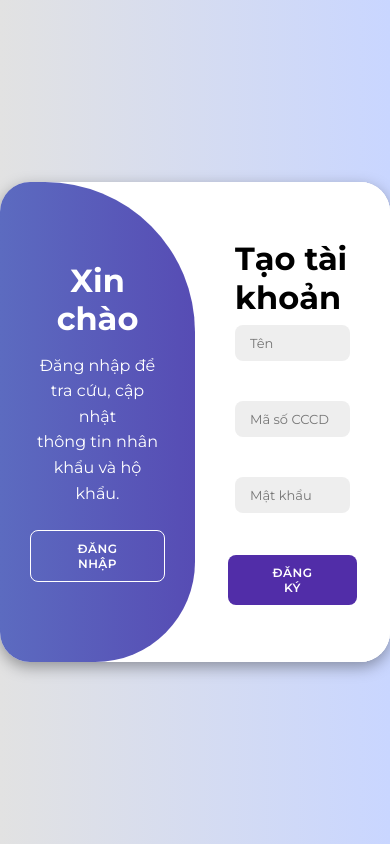
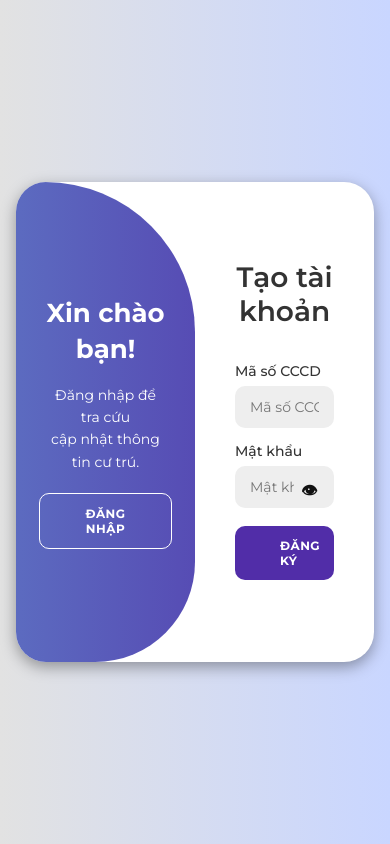
Before and after one commit to tyn275/Population-and-Household-registration-management, a plain HTML site: page Frontend/Login/login.html in a window 390 px wide. Both pictures are taken after a click on the button "ĐĂNG KÝ". Drawn offline with Linux system fonts and the light colour scheme.

Commit message:
commit ban chot frontend login

```diff
--- a/Frontend/Login/login.css
+++ b/Frontend/Login/login.css
@@ -1,21 +1,15 @@
-@import url("https://fonts.googleapis.com/css2?family=Montserrat:wght@300;400;500;600;700&display=swap");
+@import url('https://fonts.googleapis.com/css2?family=Montserrat:wght@300;400;500;600;700&display=swap');
 
-* {
-  margin: 0;
-  padding: 0;
-  box-sizing: border-box;
-  font-family: "Montserrat", sans-serif;
-}
+* { margin: 0; padding: 0; box-sizing: border-box; font-family: 'Montserrat', sans-serif; }
 
 body {
   background: linear-gradient(to right, #e2e2e2, #c9d6ff);
-  display: flex;
-  align-items: center;
-  justify-content: center;
-  flex-direction: column;
-  height: 100vh;
+  display: flex; align-items: center; justify-content: center; flex-direction: column;
+  min-height: 100vh;
+  padding: 16px;
 }
 
+/* ===== Khung tổng ===== */
 .container {
   background-color: #fff;
   border-radius: 30px;
@@ -28,210 +22,170 @@ body {
   transition: all 0.6s ease-in-out;
 }
 
+/* Panel chứa form: căn GIỮA dọc + ngang */
+.form-container {
+  position: absolute; top: 0; height: 100%; width: 50%;
+  transition: all 0.6s ease-in-out;
+  display: flex; align-items: center; justify-content: center;
+  z-index: 10;   /* 👈 giữa dọc/ngang */
+}
+
+/* Bản thân form: gọn, auto-height để báo lỗi nở ra vẫn giữ giữa */
 .container form {
   background-color: #fff;
-  display: flex;
-  align-items: center;
-  justify-content: center;
-  flex-direction: column;
-  padding: 0 40px;
-  height: 100%;
+  display: flex; flex-direction: column; align-items: stretch; justify-content: flex-start;
+  gap: 14px;
+  padding: 24px 40px 28px;
+  height: auto;                       /* 👈 thay vì 100% */
+  width: 100%; max-width: 420px;      /* 👈 gọn và dễ căn giữa */
+  margin: 0 auto;
 }
 
 .container input {
   background-color: #eee;
   border: none;
-  margin: 8px 0;
-  padding: 10px 15px;
-  font-size: 13px;
-  border-radius: 8px;
+  padding: 12px 15px;
+  font-size: 14px;
+  border-radius: 10px;
   width: 100%;
   outline: none;
-  transition: border 0.3s ease, background 0.3s ease;
+  transition: border 0.2s ease, background 0.2s ease, box-shadow 0.2s ease;
 }
-
 .container input:focus {
   background-color: #fff;
   border: 2px solid #512da8;
+  box-shadow: 0 0 0 4px rgba(81,45,168,.12);
 }
 
 .container button {
   background-color: #512da8;
   color: #fff;
   font-size: 12px;
-  padding: 10px 45px;
+  padding: 12px 45px;
   border: none;
-  border-radius: 8px;
-  font-weight: 600;
-  letter-spacing: 0.5px;
+  border-radius: 10px;
+  font-weight: 700;
+  letter-spacing: .5px;
   text-transform: uppercase;
-  margin-top: 10px;
+  margin-top: 4px;
   cursor: pointer;
-  transition: background 0.3s ease;
+  transition: background .2s ease, transform .02s ease-in;
+}
+.container button:hover { background-color: #3e1f91; }
+.container button:active { transform: translateY(1px); }
+.container button.hidden { background-color: transparent; border: 1px solid #fff; }
+
+/* ===== Vị trí các panel ===== */
+.sign-in { left: 0; z-index: 2; }
+.container.active .sign-in { transform: translateX(100%); }
+
+.sign-up { left: 0; opacity: 0; z-index: 1; }
+.container.active .sign-up { transform: translateX(100%); opacity: 1; z-index: 5; animation: move .6s; }
+
+@keyframes move {
+  0%, 49.99% { opacity: 0; z-index: 1; }
+  50%, 100%  { opacity: 1; z-index: 5; }
 }
 
-.container button:hover {
-  background-color: #3e1f91;
-}
-
-.container button.hidden {
-  background-color: transparent;
-  border: 1px solid #fff;
-}
-
-.form-container {
-  position: absolute;
-  top: 0;
-  height: 100%;
-  transition: all 0.6s ease-in-out;
-  width: 50%;
-}
-
-.sign-in {
-  left: 0;
-  z-index: 2;
-}
-.container.active .sign-in {
-  transform: translateX(100%);
-}
-
-.sign-up {
-  left: 0;
-  opacity: 0;
-  z-index: 1;
-}
-.container.active .sign-up {
-  transform: translateX(100%);
-  opacity: 1;
-  z-index: 5;
-  animation: move 0.6s;
-}
-
-@keyframes move {
-  0%,
-  49.99% {
-    opacity: 0;
-    z-index: 1;
-  }
-  50%,
-  100% {
-    opacity: 1;
-    z-index: 5;
-  }
-}
-
+/* ===== Toggle gradient ===== */
 .toggle-container {
-  position: absolute;
-  top: 0;
-  left: 50%;
-  width: 50%;
-  height: 100%;
+  position: absolute; top: 0; left: 50%;
+  width: 50%; height: 100%;
   overflow: hidden;
-  transition: all 0.6s ease-in-out;
+  transition: all .6s ease-in-out;
   border-radius: 150px 0 0 100px;
   z-index: 1000;
 }
-
-.container.active .toggle-container {
-  transform: translateX(-100%);
-  border-radius: 0 150px 100px 0;
-}
+.container.active .toggle-container { transform: translateX(-100%); border-radius: 0 150px 100px 0; }
 
 .toggle {
   background: linear-gradient(to right, #5c6bc0, #512da8);
   color: #fff;
-  position: relative;
-  left: -100%;
-  height: 100%;
-  width: 200%;
+  position: relative; left: -100%;
+  height: 100%; width: 200%;
   transform: translateX(0);
-  transition: all 0.6s ease-in-out;
+  transition: all .6s ease-in-out;
+}
+.container.active .toggle { transform: translateX(50%); }
+
+.toggle-panel {
+  position: absolute; top: 0;
+  width: 50%; height: 100%;
+  display: flex; align-items: center; justify-content: center; flex-direction: column;
+  text-align: center; padding: 0 30px;
+  transition: all .6s ease-in-out;
+}
+.toggle-left { transform: translateX(-200%); }
+.container.active .toggle-left { transform: translateX(0); }
+.toggle-right { right: 0; transform: translateX(0); }
+.container.active .toggle-right { transform: translateX(200%); }
+
+.toggle-panel h1 { font-size: 26px; line-height: 1.4; margin-bottom: 16px; }
+.toggle-panel p  { font-size: 14px; line-height: 1.6; margin-bottom: 16px; }
+
+/* ===== Field + Error: ban đầu SÁT, chỉ GIÃN khi có lỗi ===== */
+.field{
+  display: flex;
+  flex-direction: column;
+  margin-bottom: 0;             /* không chừa đáy mặc định */
+}
+.field label { margin-bottom: 6px; }
+
+.field small.error{
+  color: #b91c1c;
+  font-size: 12px;
+  line-height: 1.2;
+  max-height: 0;                /* đóng */
+  opacity: 0;                   /* ẩn */
+  overflow: hidden;
+  margin-top: 0;                /* không tạo khoảng trống */
+  transition: max-height .2s ease, opacity .15s ease, margin-top .2s ease;
+}
+.field.is-invalid small.error{
+  max-height: 40px;             /* mở đủ cho 1-2 dòng */
+  opacity: 1;
+  margin-top: 6px;              /* lúc này mới giãn ra */
 }
 
-.container.active .toggle {
-  transform: translateX(50%);
+.field.is-invalid input{
+  border: 2px solid #ef4444 !important;
+  background: #fff6f6;
+  animation: shake .24s ease;
+}
+@keyframes shake {
+  0%, 100% { transform: translateX(0); }
+  25%      { transform: translateX(2px); }
+  75%      { transform: translateX(-2px); }
 }
 
-.toggle-panel {
-  position: absolute;
-  width: 50%;
-  height: 100%;
-  display: flex;
-  align-items: center;
-  justify-content: center;
-  flex-direction: column;
-  padding: 0 30px;
+/* ===== Password + nút 👁 (đen mặc định) ===== */
+.password-container { position: relative; display: flex; align-items: center; }
+.password-container input { width: 100%; padding-right: 40px; }
+
+.password-container .toggle-password{
+  position: absolute; right: 10px; top: 50%; transform: translateY(-50%);
+  border: 0; background: transparent;
+  font-size: 16px; line-height: 1; padding: 4px 6px;
+  border-radius: 8px; cursor: pointer;
+  color: #111 !important;       /* 👁 đen */
+}
+.password-container .toggle-password:hover{ opacity: .85; }
+.password-container .toggle-password:focus-visible{ outline: 2px solid #5c6bc0; outline-offset: 2px; }
+
+/* ===== Link phụ ===== */
+a { color: #512da8; font-weight: 600; font-size: 13px; text-decoration: none; }
+a:hover { text-decoration: underline; }
+/* ===== Tiêu đề form ===== */
+.container form h1 {
   text-align: center;
-  top: 0;
-  transition: all 0.6s ease-in-out;
+  font-size: 28px;
+  font-weight: 600;
+  margin-bottom: 20px;
+  color: #333;
 }
-
-/* panel trái/phải trượt */
-.toggle-left {
-  transform: translateX(-200%);
+.field label {
+  margin-bottom: 6px;
+  font-size: 14px;
+  font-weight: 500;
+  color: #333;
 }
-.container.active .toggle-left {
-  transform: translateX(0);
-}
-
-.toggle-right {
-  right: 0;
-  transform: translateX(0);
-}
-.container.active .toggle-right {
-  transform: translateX(200%);
-}
-
-/* ====== Hiển thị lỗi CCCD và mật khẩu ====== */
-.field {
-  width: 100%;
-  display: flex;
-  flex-direction: column;
-  align-items: flex-start;
-}
-
-.field.is-invalid input {
-  border-color: #ef4444;
-  background: #fff6f6;
-  animation: shake 0.24s ease;
-}
-
-@keyframes shake {
-  0%,
-  100% {
-    transform: translateX(0);
-  }
-  25% {
-    transform: translateX(2px);
-  }
-  75% {
-    transform: translateX(-2px);
-  }
-}
-
-.field small.error {
-  color: #b91c1c;
-  font-size: 12px;
-  margin-top: 6px;
-  min-height: 18px; /* luôn giữ chỗ để layout không nhảy */
-  display: block;
-}
-
-/* ====== Tăng khoảng cách chữ trong panel tím ====== */
-.toggle-panel {
-  gap: 14px;
-}
-.toggle-panel h1 {
-  line-height: 1.2;
-  margin: 0;
-}
-.toggle-panel p {
-  line-height: 1.6;
-  margin: 0;
-}
-
-@media (min-width: 768px) {
-  .toggle-panel {
-    gap: 18px;
-  }
-}
--- a/Frontend/Login/login.html
+++ b/Frontend/Login/login.html
@@ -2,92 +2,98 @@
 <html lang="vi">
 <head>
   <meta charset="UTF-8" />
-    <meta name="viewport" content="width=device-width, initial-scale=1.0" />
+  <meta name="viewport" content="width=device-width, initial-scale=1" />
   <title>Đăng nhập</title>
   <link rel="stylesheet" href="login.css" />
 </head>
 <body>
   <div class="container" id="container">
+    <!-- Đăng ký -->
     <div class="form-container sign-up">
       <form id="form-register" novalidate>
         <h1>Tạo tài khoản</h1>
 
         <div class="field">
-            <input type="text" id="name-register" placeholder="Tên" required />
-            <small class="error" aria-live="polite"></small>
-          </div>
-
-          <div class="field">
+          <label for="cccd-register">Mã số CCCD</label>
           <input
             type="text"
             id="cccd-register"
             placeholder="Mã số CCCD"
             inputmode="numeric"
+            autocomplete="username"
             required
           />
-            <small class="error" aria-live="polite"></small>
+          <small class="error"></small>
         </div>
 
         <div class="field">
+          <label for="register-password">Mật khẩu</label>
+          <div class="password-container">
             <input
               type="password"
-              id="reg-password"
+              id="register-password"
               placeholder="Mật khẩu"
+              autocomplete="new-password"
               required
             />
-            <small class="error" aria-live="polite"></small>
+            <button type="button" class="toggle-password" data-target="register-password" title="Hiện/ẩn mật khẩu" aria-label="Hiện/ẩn mật khẩu">👁</button>
+          </div>
+          <small class="error"></small>
         </div>
 
-          <button>Đăng ký</button>
+        <button type="submit">Đăng ký</button>
       </form>
     </div>
 
+    <!-- Đăng nhập -->
     <div class="form-container sign-in">
       <form id="form-login" novalidate>
         <h1>Đăng nhập</h1>
 
         <div class="field">
+          <label for="cccd-login">Mã số CCCD</label>
           <input
             type="text"
             id="cccd-login"
             placeholder="Mã số CCCD"
             inputmode="numeric"
+            autocomplete="username"
             required
           />
-            <small class="error" aria-live="polite"></small>
+          <small class="error"></small>
         </div>
 
         <div class="field">
+          <label for="login-password">Mật khẩu</label>
+          <div class="password-container">
             <input
               type="password"
               id="login-password"
               placeholder="Mật khẩu"
+              autocomplete="current-password"
               required
             />
-            <small class="error" aria-live="polite"></small>
+            <button type="button" class="toggle-password" data-target="login-password" title="Hiện/ẩn mật khẩu" aria-label="Hiện/ẩn mật khẩu">👁</button>
+          </div>
+          <small class="error"></small>
         </div>
 
         <a href="#">Quên mật khẩu?</a>
-          <button>Đăng nhập</button>
+        <button type="submit">Đăng nhập</button>
       </form>
     </div>
 
+    <!-- Panel hiệu ứng -->
     <div class="toggle-container">
       <div class="toggle">
         <div class="toggle-panel toggle-left">
-            <h1>Xin chào</h1>
-            <p>
-              Đăng nhập để tra cứu, cập nhật<br />
-              thông tin nhân khẩu và hộ khẩu.
-            </p>
+          <h1>Xin chào bạn!</h1>
+          <p>Đăng nhập để tra cứu<br/> cập nhật thông tin cư trú.</p>
           <button class="hidden" id="login" type="button">Đăng nhập</button>
         </div>
         <div class="toggle-panel toggle-right">
-            <h1>Xin chào</h1>
-            <p>
-              Vui lòng đăng ký để khai báo <br />
-              thông tin cư trú.
-            </p>
+          <h1>Xin chào bạn!</h1>
+          <p>Đăng ký tài khoản để khai báo thông tin.</p>
           <button class="hidden" id="register" type="button">Đăng ký</button>
         </div>
       </div>
@@ -95,179 +101,69 @@
   </div>
 
   <script>
-      const API_BASE_URL = "http://localhost:3000/api";
+    // Chuyển form
+    const container = document.getElementById("container");
+    document.getElementById("register").addEventListener("click", () => container.classList.add("active"));
+    document.getElementById("login").addEventListener("click", () => container.classList.remove("active"));
 
-      // ===== Hiệu ứng chuyển form =====
-      const container = document.getElementById("container");
-      document.getElementById("register").addEventListener("click", () => {
-        container.classList.add("active");
-        clearErrors(document);
-      });
-      document.getElementById("login").addEventListener("click", () => {
-        container.classList.remove("active");
-        clearErrors(document);
-      });
-
-      // ===== Helpers hiển thị lỗi (khớp CSS hiện có) =====
+    // Hiển thị/ẩn lỗi
     function setError(input, message) {
-        const field = input.closest(".field");
-        const errorEl = field?.querySelector(".error");
-        if (errorEl) errorEl.textContent = message || "";
-        field?.classList.toggle("is-invalid", !!message);
-        input.setAttribute("aria-invalid", !!message);
+      const field = input.closest('.field');
+      const errorEl = field?.querySelector('.error');
+      if (errorEl) errorEl.textContent = message || '';
+      field?.classList.toggle('is-invalid', !!message);
+      input.setAttribute('aria-invalid', !!message);
     }
 
+    // CCCD: 12 số
     function validateCCCD(input) {
-        const value = input.value.trim();
-        const isValid = /^\d{12}$/.test(value);
-        setError(input, isValid ? "" : "CCCD phải đủ 12 chữ số.");
-        return isValid;
-      }
-
-      function validateRequired(input, message) {
-        const ok = input.value.trim().length > 0;
-        setError(input, ok ? "" : message || "Vui lòng không để trống.");
+      const ok = /^\d{12}$/.test(input.value.trim());
+      setError(input, ok ? '' : 'CCCD phải đủ 12 chữ số.');
       return ok;
     }
 
-      function clearErrors(scope) {
-        scope.querySelectorAll(".field").forEach((f) => {
-          f.classList.remove("is-invalid");
-          const err = f.querySelector(".error");
-          if (err) err.textContent = "";
-          const inp = f.querySelector("input");
-          if (inp) inp.setAttribute("aria-invalid", "false");
-        });
+    // Mật khẩu: >= 6 ký tự
+    function validatePassword(input) {
+      const ok = input.value.trim().length >= 6;
+      setError(input, ok ? '' : 'Mật khẩu tối thiểu 6 ký tự.');
+      return ok;
     }
 
-      // ===== Gắn sự kiện realtime =====
-      const nameInput = document.getElementById("name-register");
-      const cccdReg = document.getElementById("cccd-register");
-      const passReg = document.getElementById("reg-password");
-      const cccdLogin = document.getElementById("cccd-login");
-      const passLogin = document.getElementById("login-password");
-
-      if (nameInput) {
-        nameInput.addEventListener("input", () =>
-          validateRequired(nameInput, "Vui lòng nhập Tên.")
-        );
-        nameInput.addEventListener("blur", () =>
-          validateRequired(nameInput, "Vui lòng nhập Tên.")
-        );
-      }
-      [cccdReg, cccdLogin].forEach((inp) => {
-        inp.addEventListener("input", () => validateCCCD(inp));
-        inp.addEventListener("blur", () => validateCCCD(inp));
-      });
-      [passReg, passLogin].forEach((inp) => {
-        inp.addEventListener("input", () =>
-          validateRequired(inp, "Vui lòng nhập Mật khẩu.")
-        );
-        inp.addEventListener("blur", () =>
-          validateRequired(inp, "Vui lòng nhập Mật khẩu.")
-        );
+    ['#cccd-login', '#cccd-register'].forEach(sel => {
+      const el = document.querySelector(sel);
+      el.addEventListener('input', () => validateCCCD(el));
+      el.addEventListener('blur', () => validateCCCD(el));
     });
 
-      // ==========================================================
-      // ===== LOGIC KẾT NỐI BACKEND: ĐĂNG KÝ VÀ ĐĂNG NHẬP (FETCH API) =====
-      // ==========================================================
-
-      // --- 1. XỬ LÝ ĐĂNG KÝ ---
-      document
-        .getElementById("form-register")
-        .addEventListener("submit", async (e) => {
-          e.preventDefault();
-
-          let ok = true;
-          if (nameInput && !validateRequired(nameInput, "Vui lòng nhập Tên."))
-            ok = false;
-          if (!validateCCCD(cccdReg)) ok = false;
-          if (!validateRequired(passReg, "Vui lòng nhập Mật khẩu.")) ok = false;
-
-          if (!ok) return;
-
-          const UserID = cccdReg.value.trim();
-          const Password = passReg.value.trim();
-
-          try {
-            const response = await fetch(`${API_BASE_URL}/register`, {
-              method: "POST",
-              headers: { "Content-Type": "application/json" },
-              body: JSON.stringify({ UserID: UserID, Password: Password }),
+    ['#login-password', '#register-password'].forEach(sel => {
+      const el = document.querySelector(sel);
+      el.addEventListener('input', () => validatePassword(el));
+      el.addEventListener('blur', () => validatePassword(el));
     });
 
-            const data = await response.json();
-
-            if (response.ok) {
-              alert("Đăng ký tài khoản thành công! Vui lòng Đăng nhập.");
-              container.classList.remove("active");
-              clearErrors(document);
-            } else {
-              alert(
-                `Lỗi đăng ký: ${
-                  data.message || "Có lỗi xảy ra, vui lòng thử lại."
-                }`
-              );
-            }
-          } catch (error) {
-            console.error("Lỗi kết nối API /register:", error);
-            alert(
-              "Đăng ký thất bại: Không thể kết nối đến server hoặc lỗi cú pháp."
-            );
-          }
+    document.getElementById('form-login').addEventListener('submit', (e) => {
+      const ok = validateCCCD(document.getElementById('cccd-login')) &
+                 validatePassword(document.getElementById('login-password'));
+      if (!ok) e.preventDefault();
     });
 
-      // --- 2. XỬ LÝ ĐĂNG NHẬP (ĐÃ SỬA LỖI MESSAGE TRONG BLOCK CATCH) ---
-      document
-        .getElementById("form-login")
-        .addEventListener("submit", async (e) => {
-          e.preventDefault();
-
-          let ok = true;
-          if (!validateCCCD(cccdLogin)) ok = false;
-          if (!validateRequired(passLogin, "Vui lòng nhập Mật khẩu."))
-            ok = false;
-
-          if (!ok) return;
-
-          const UserID = cccdLogin.value.trim();
-          const Password = passLogin.value.trim();
-
-          try {
-            const response = await fetch(`${API_BASE_URL}/login`, {
-              method: "POST",
-              headers: { "Content-Type": "application/json" },
-              body: JSON.stringify({ UserID: UserID, Password: Password }),
+    document.getElementById('form-register').addEventListener('submit', (e) => {
+      const ok = validateCCCD(document.getElementById('cccd-register')) &
+                 validatePassword(document.getElementById('register-password'));
+      if (!ok) e.preventDefault();
     });
 
-            const data = await response.json();
-
-            if (response.ok) {
-              alert("Đăng nhập thành công!");
-              localStorage.setItem("userToken", data.token);
-              localStorage.setItem("userRole", data.role);
-
-              // Chuyển về index.html (thư mục cha)
-              window.location.replace("../index.html");
-            } else {
-              // Phản hồi lỗi hợp lệ từ Server (401 Unauthorized)
-              alert(
-                `Đăng nhập thất bại: ${
-                  data.message || "Vui lòng kiểm tra lại thông tin."
-                }`
-              );
-            }
-          } catch (error) {
-            // KHỐI NÀY CHẠY KHI:
-            // 1. Server TẮT (Lỗi kết nối mạng thật sự)
-            // 2. Server trả về 401/404/500 nhưng KHÔNG PHẢI JSON hợp lệ (Lỗi phân tích cú pháp)
-
-            console.error("Lỗi kết nối hoặc xử lý response:", error);
-            // THAY THẾ THÔNG BÁO LỖI KỸ THUẬT BẰNG THÔNG BÁO ĐĂNG NHẬP THẤT BẠI CHUNG
-            alert(
-              "Đăng nhập thất bại: Vui lòng kiểm tra lại thông tin hoặc kết nối."
-            );
-          }
+    // Nút 👁 hiện/ẩn mật khẩu (đen mặc định)
+    document.querySelectorAll('.toggle-password').forEach(btn => {
+      btn.addEventListener('click', () => {
+        const targetId = btn.getAttribute('data-target');
+        const input = document.getElementById(targetId);
+        if (!input) return;
+        const isPwd = input.type === 'password';
+        input.type = isPwd ? 'text' : 'password';
+        btn.textContent = isPwd ? '🙈' : '👁';
+        btn.setAttribute('aria-label', isPwd ? 'Ẩn mật khẩu' : 'Hiện mật khẩu');
+      });
     });
   </script>
 </body>
```
Lines whose indentation alone changed are shown as unchanged.
